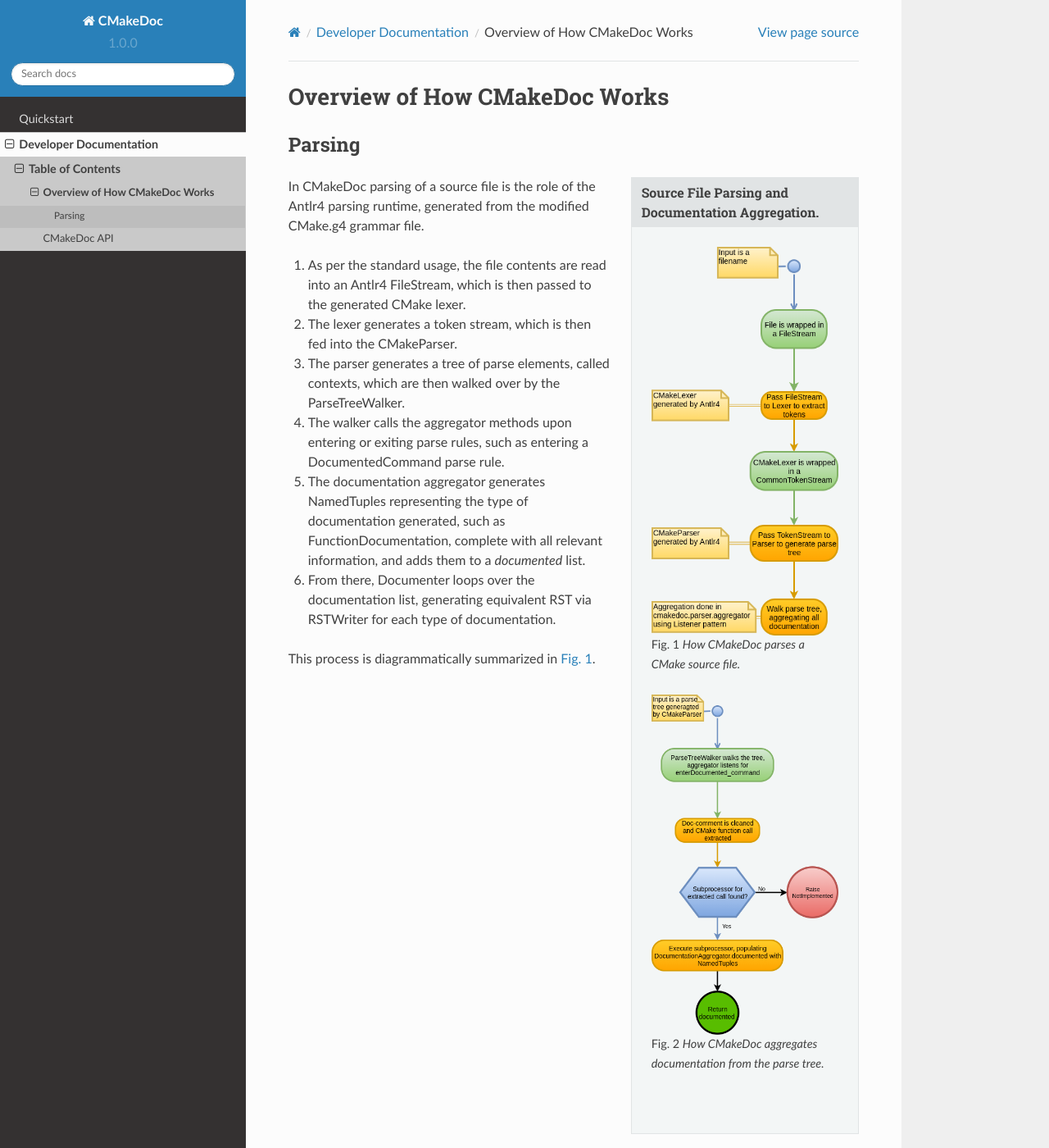
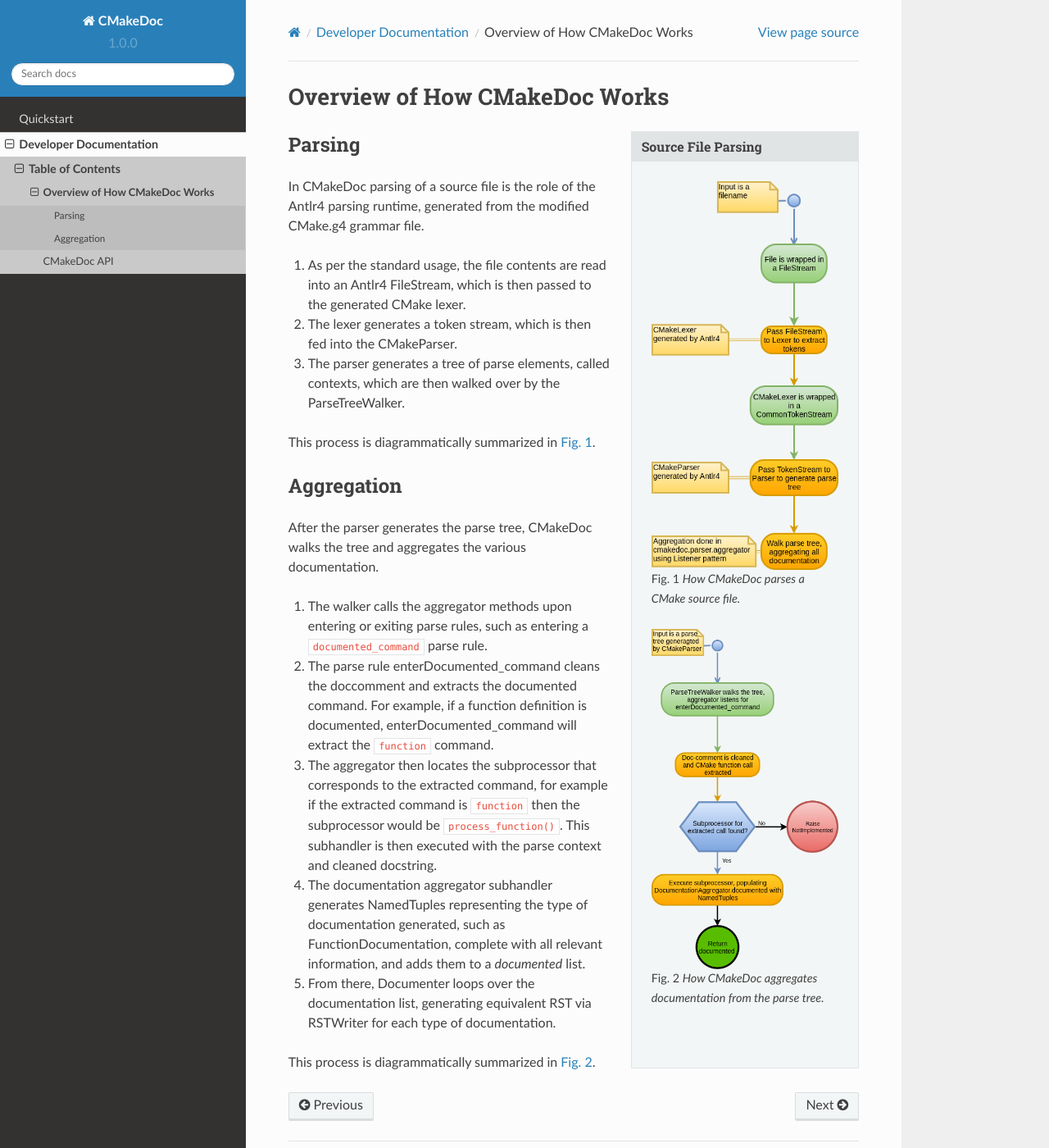
Before and after one commit to CMakePP/CMinx, a Sphinx documentation site: the page built from docs/source/developer/overview.rst, in a window 1280 px wide and 1400 px high. Shown: the whole window at 82% size. Built offline with Sphinx 7.4.7 and the Read the Docs theme 2.0.0, drawn with Linux system fonts in a browser that asks for light colours.

Commit message:
Add Aggregation section in docs

```diff
--- a/docs/source/developer/overview.rst
+++ b/docs/source/developer/overview.rst
@@ -26,12 +29,29 @@
 #. The lexer generates a token stream, which is then fed into the CMakeParser.
 #. The parser generates a tree of parse elements, called contexts,
    which are then walked over by the ParseTreeWalker.
+
+This process is diagrammatically summarized in :numref:`parsing_flowchart`.
+
+
+-----------
+Aggregation
+-----------
+
+After the parser generates the parse tree, CMakeDoc walks the tree and aggregates the various documentation.
+
 #. The walker calls the aggregator methods upon entering or exiting
-   parse rules, such as entering a DocumentedCommand parse rule.
-#. The documentation aggregator generates NamedTuples representing the type
+   parse rules, such as entering a :code:`documented_command` parse rule.
+#. The parse rule enterDocumented_command cleans the doccomment and
+   extracts the documented command. For example, if a function definition
+   is documented, enterDocumented_command will extract the :code:`function` command.
+#. The aggregator then locates the subprocessor that corresponds to the extracted command,
+   for example if the extracted command is :code:`function` then the subprocessor would be
+   :code:`process_function()`. This subhandler is then executed with the parse context and
+   cleaned docstring.
+#. The documentation aggregator subhandler generates NamedTuples representing the type
    of documentation generated, such as FunctionDocumentation, complete
    with all relevant information, and adds them to a *documented* list.
 #. From there, Documenter loops over the documentation list,
    generating equivalent RST via RSTWriter for each type of documentation.
 
-This process is diagrammatically summarized in :numref:`parsing_flowchart`.
+This process is diagrammatically summarized in :numref:`aggregation_flowchart`.
```
Also changed, not shown: other parts of docs/source/developer/overview.rst (+8 -5 lines).
